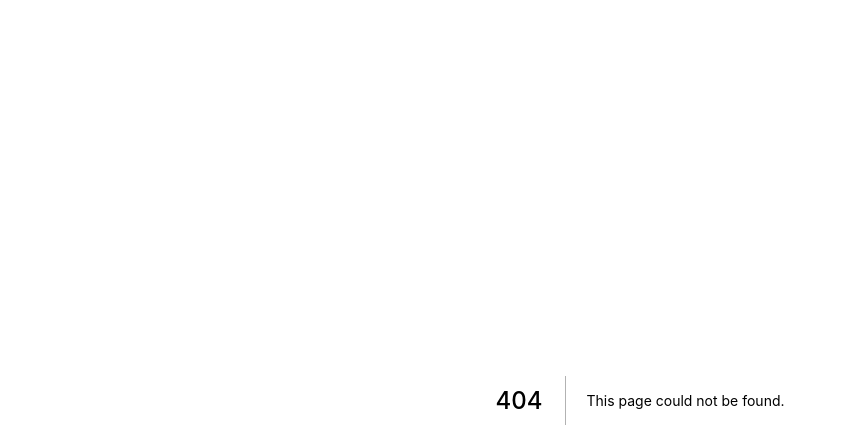
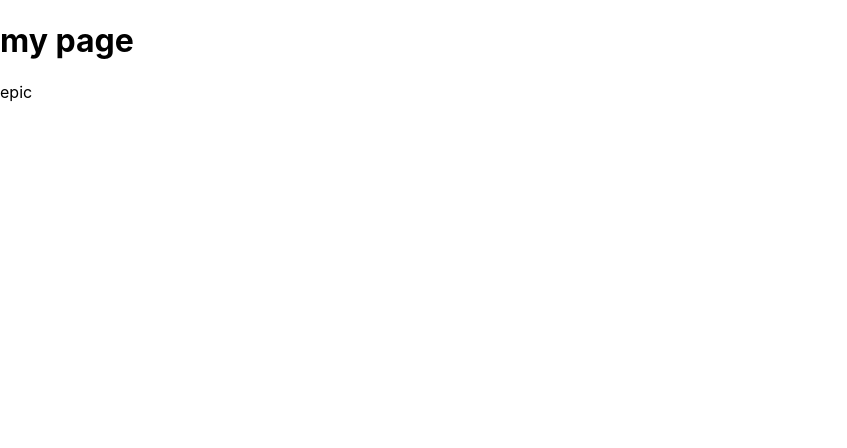
Before and after one commit to Ramleton/mediocretypers-showcase-site, a Next.js app: page /lanz in a window 1280 px wide. Before the commit this address had no page. Shown: the top 448 px of the page, without its empty margins (0-847 px from the left). Built offline with nearby package versions, Linux system fonts and the light colour scheme.

Commit message:
[dev2] made lanz page ez

```diff
--- a/pages/_app.js
+++ /dev/null
@@ -1,7 +0,0 @@
-import '../styles/globals.css'
-
-function MyApp({ Component, pageProps }) {
-  return <Component {...pageProps} />
-}
-
-export default MyApp
--- /dev/null
+++ b/pages/lanz.jsx
@@ -0,0 +1,10 @@
+import React from 'react';
+
+const lanz = () => (
+    <div>
+      <h1>my page</h1>
+      <p>epic</p>
+    </div>
+  );
+
+  export default lanz;
```
Also changed, not shown: pages/index.js (deleted).
